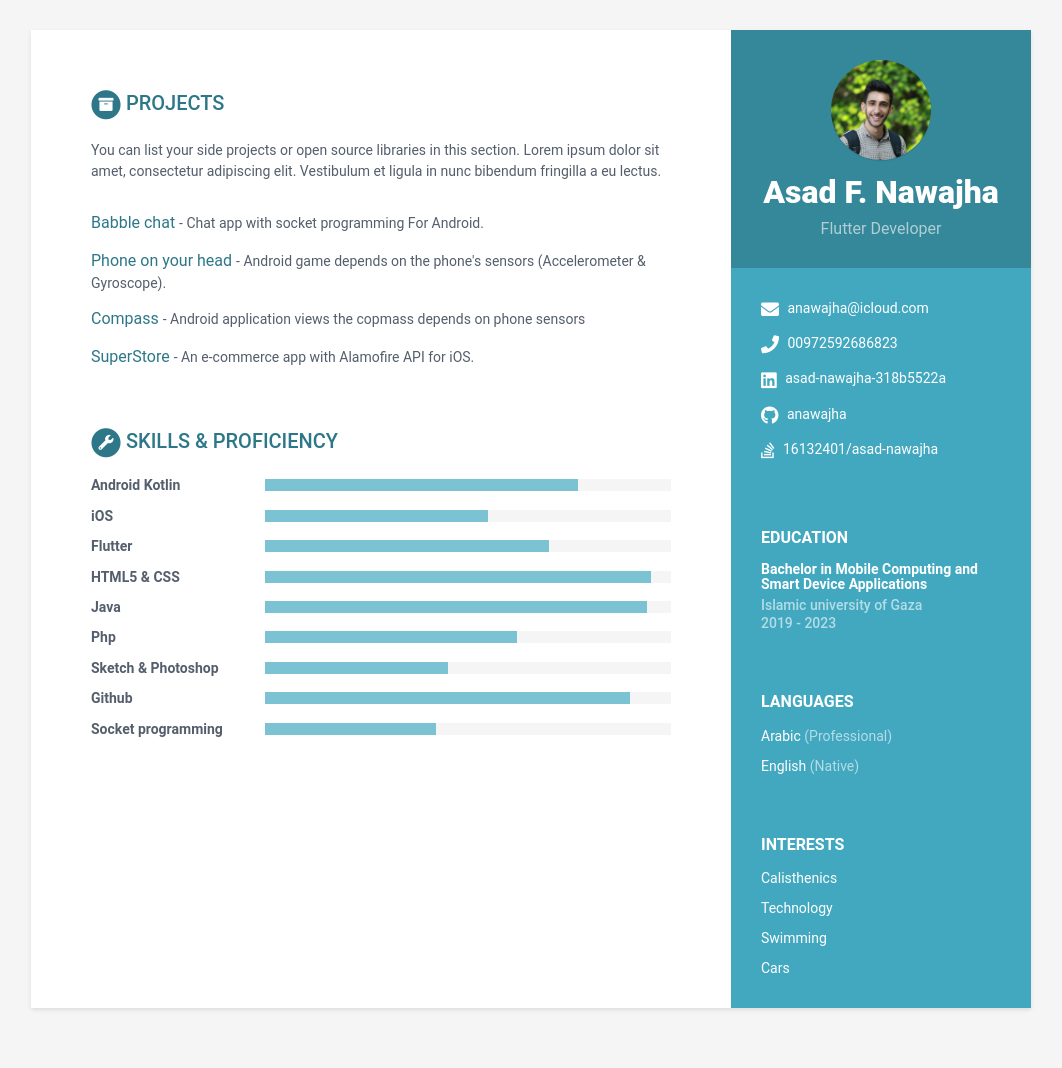
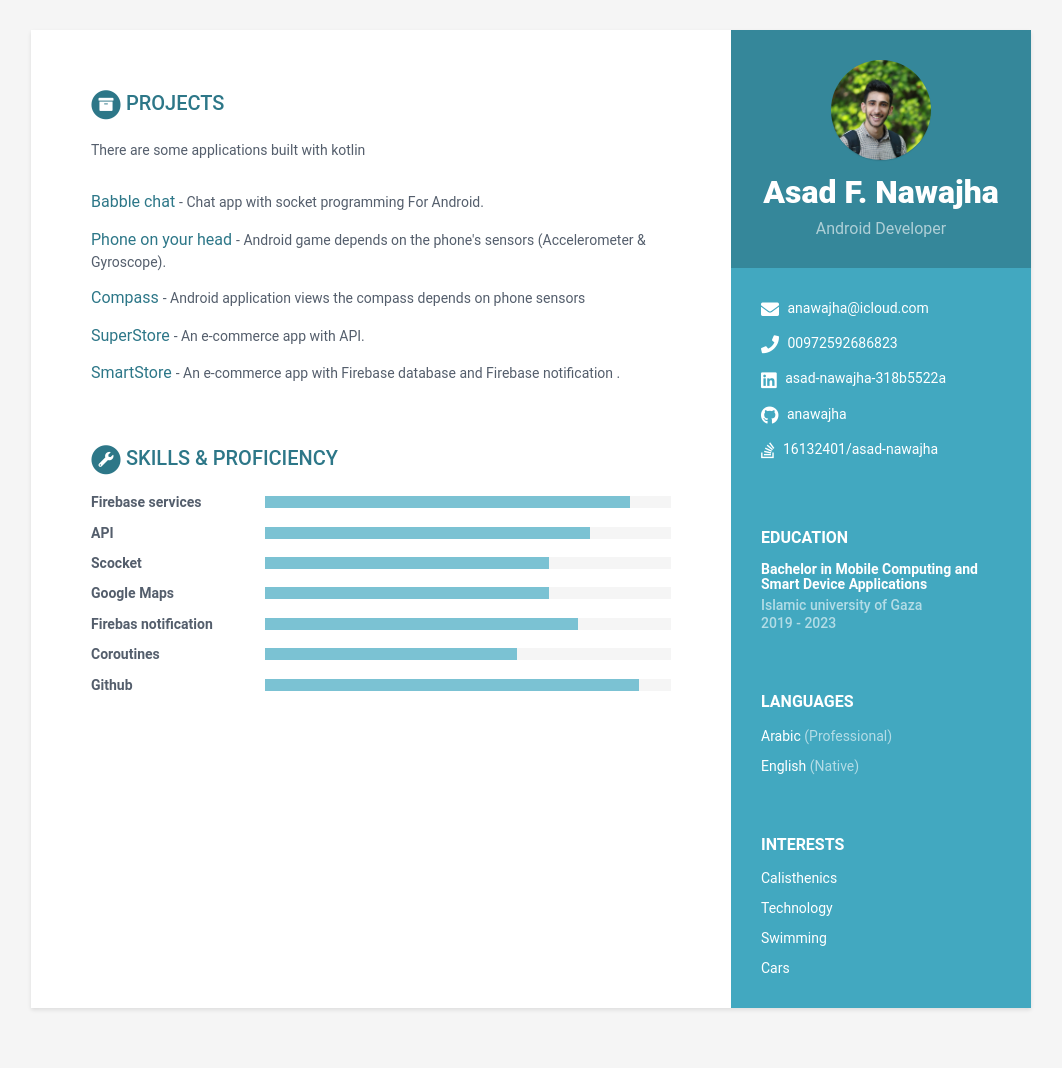
Before and after one commit to anawajha/online-cv, a Jekyll site: the page built from index.html, in a window 1280 px wide. Shown: the whole page, without its empty margins (109-1171 px from the left). Built offline with Jekyll 4.4.1, drawn with Linux system fonts in a browser that asks for light colours.

Commit message:
Update data.yml

```diff
--- a/_data/data.yml
+++ b/_data/data.yml
@@ -8,7 +8,7 @@ sidebar:
 
     # Profile information
     name: Asad F. Nawajha
-    tagline: Flutter Developer
+    tagline: Android Developer
     avatar: profile Pic.jpg  #place a 100x100 picture inside /assets/images/ folder and provide the name of the file below
 
     # Sidebar links
@@ -90,9 +90,8 @@ education:
 projects:
     title: Projects
     intro: >
-      You can list your side projects or open source libraries in this
-      section. Lorem ipsum dolor sit amet, consectetur adipiscing elit.
-      Vestibulum et ligula in nunc bibendum fringilla a eu lectus.
+      There are some applications built with kotlin
+
     assignments:
       - title: Babble chat
         link: "#"
@@ -104,11 +103,15 @@ projects:
 
       - title: Compass
         link: "#"
-        tagline: "Android application views the copmass depends on phone sensors"
+        tagline: "Android application views the compass depends on phone sensors"
 
       - title: SuperStore
         link: "#"
-        tagline: "An e-commerce app with Alamofire API for iOS."
+        tagline: "An e-commerce app with API."
+
+      - title: SmartStore
+        link: "#"
+        tagline: "An e-commerce app with Firebase database and Firebase notification ."
 
 # publications:
 #     title: Publications
@@ -136,31 +139,25 @@ skills:
     title: Skills &amp; Proficiency
 
     toolset:
-      - name: Android Kotlin
+      - name: Firebase services
+        level: 90%
+
+      - name: API
+        level: 80%
+
+      - name: Scocket
+        level: 70%
+
+      - name: Google Maps
+        level: 70%
+
+      - name: Firebas notification
         level: 77%
 
-      - name: iOS
-        level: 55%
-
-      - name: Flutter
-        level: 70%
-
-      - name: HTML5 & CSS
-        level: 95%
-
-      - name: Java
-        level: 94%
-
-      - name: Php
+      - name: Coroutines
         level: 62%
 
-      - name: Sketch & Photoshop
-        level: 45%
-
       - name: Github
-        level: 90%
-
-      - name: Socket programming
-        level: 42%
+        level: 92%
 
 footer: >
```
